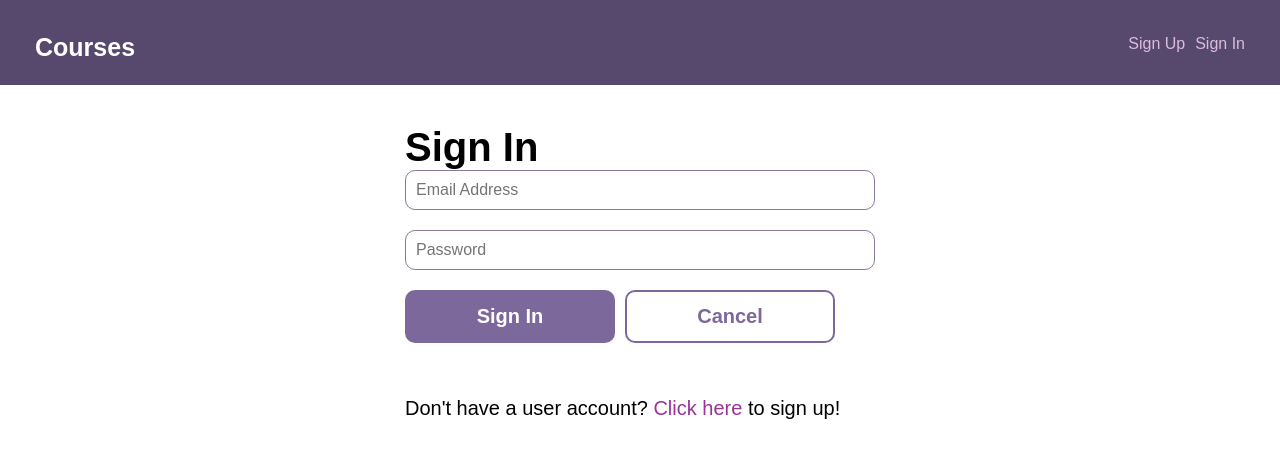
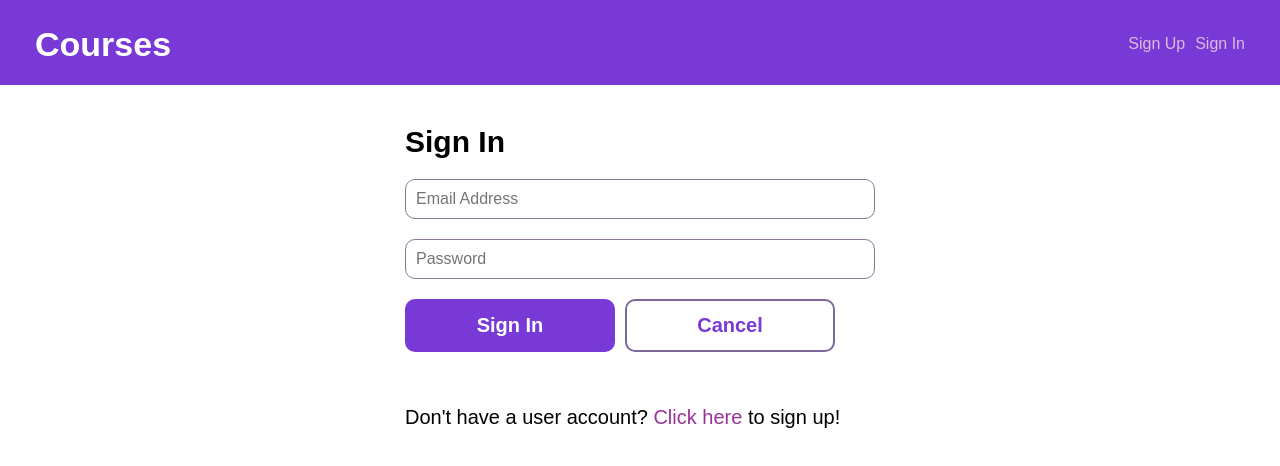
Before and after one commit to joswald123/course-catalog-app, a React (Create React App) app in the folder client/: page /signin in a window 1280 px wide. Shown: the top 466 px of the page. Built offline with nearby package versions, Linux system fonts and the light colour scheme.

Commit message:
change css styles colors & effects

```diff
--- a/client/src/App.css
+++ b/client/src/App.css
@@ -31,7 +31,7 @@ a {
   padding: 0 1rem;
 }
 header {
-  background: #57496e;
+  background: #7839d7;
   color: #fff;
   padding: 1rem 0;
   margin-bottom: 2rem;
@@ -42,7 +42,7 @@ header {
   align-items: center;
 }
 .header--logo a {
-  font-size: 1.25rem;
+  font-size: 1.70rem;
   color: #fff;
 }
 header li {
@@ -63,13 +63,34 @@ header nav a:hover {
   display: inline-block;
   margin-left: .5rem;
 }
+
+/* Added css hover style for course boxes */
 .course--module {
-  background: #7c689b;
+  background: #7839d7;
   border-radius: .5rem;
   padding: 1.5rem;
   margin-bottom: 1.5rem;
   display: block;
+  border:1px solid #d6d6d6;
+  box-shadow:0 2px 3px 0px rgba(0,0,0,0.25);
+  border-radius:3px;
+  transition:.2s all;
 }
+
+.wrap:hover .course--module {
+  filter:blur(3px);
+  opacity:.5;
+  transform: scale(.98);
+  box-shadow:none;
+}
+.wrap:hover .course--module:hover{
+  transform:scale(1);
+  filter:blur(0px);
+  opacity:1;
+  box-shadow:0 8px 20px 0px rgba(0,0,0,0.125);
+}
+
+/* ==================== */
 .course--label {
   color: #fff;
   font-size: .9rem;
@@ -83,7 +104,7 @@ header nav a:hover {
 }
 .course--add--module {
   background: #ddd9e4;
-  color: #57496e;
+  color: #7839d7;
   font-weight: 300;
   font-size: 1.25rem;
 }
@@ -91,7 +112,7 @@ header nav a:hover {
   width: 20px;
   height: auto;
   margin-right: 5px;
-  fill: #57496e;
+  fill: #7839d7;
 }
 .course--detail--title {
   padding-bottom: .25rem;
@@ -119,7 +140,7 @@ header nav a:hover {
   margin: -2rem 0 2rem;
 }
 .validation--errors {
-  background: #e9e5f0;
+  background: #e4dcf1;
   padding: 1rem;
   border-radius: .5rem;
   margin-bottom: 2.5rem;
@@ -169,7 +190,7 @@ textarea {
   min-height: 300px;
 }
 .button {
-  background: #7c689b;
+  background: #7839d7;
   color: #fff;
   font-size: 1rem;
   padding: .75rem 1.5rem;
@@ -186,17 +207,17 @@ textarea {
   margin-bottom: 0;
 }
 .button:not(.button-secondary):hover {
-  background: #63537d;
+  background: #7839d7;
   cursor: pointer;
 }
 .button-secondary {
-  color: #7c689b;
+  color: #7839d7;
   background: none;
   box-shadow: 0 0 0 2px #7c689b inset;
   transition: box-shadow 0.2s, color 0.2s;
 }
 .button-secondary:hover {
-  color: #63537d;
+  color: #7839d7;
   box-shadow: 0 0 0 2px #63537d inset;
   cursor: pointer;
 }
--- a/client/src/components/UserSignIn.js
+++ b/client/src/components/UserSignIn.js
@@ -20,7 +20,7 @@ export default class UserSignIn extends Component {
     return (
       <div className="bounds">
         <div className="form--centered">
-          <h1>Sign In</h1>
+          <h2>Sign In</h2>
           <Form
             cancel={this.cancel}
             errors={errors}
--- a/client/src/components/UserSignUp.js
+++ b/client/src/components/UserSignUp.js
@@ -24,7 +24,7 @@ export default class UserSignUp extends Component {
     return (
       <div >
         <div className="form--centered">
-          <h1>Sign Up</h1>
+          <h2>Sign Up</h2>
           <Form
             cancel={this.cancel}
             errors={errors}
```
